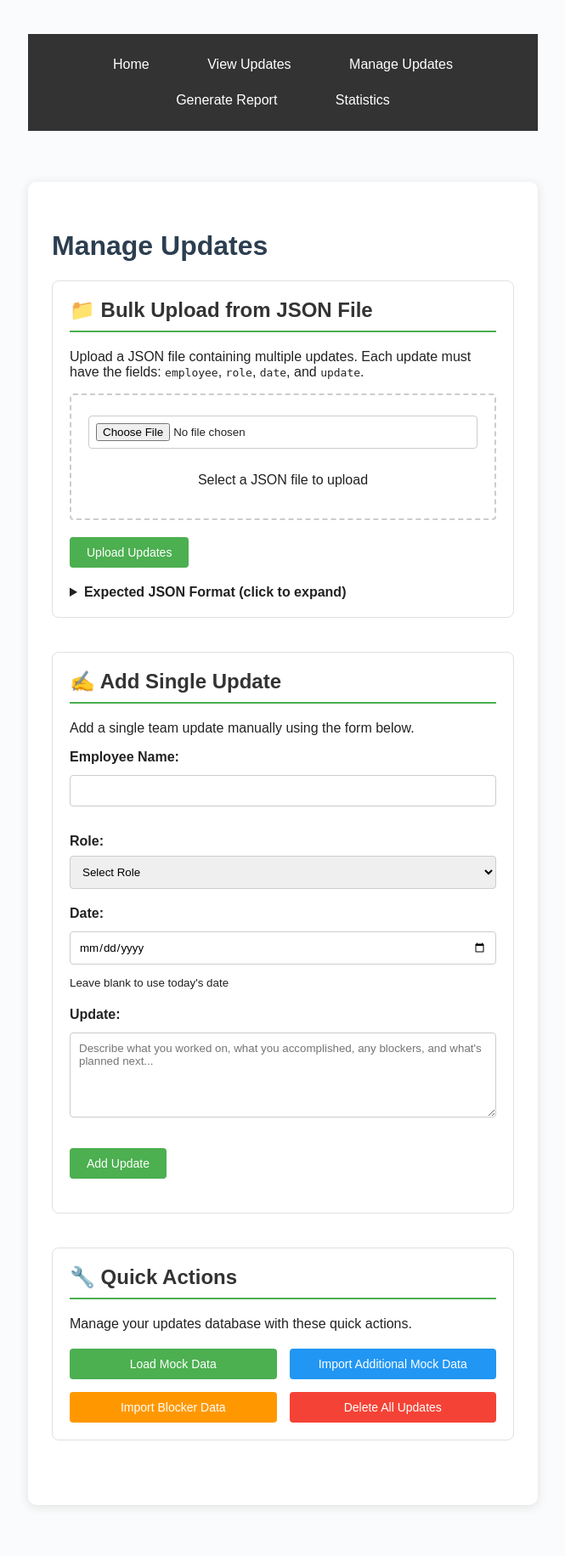
After one commit to z-tonozlieva/report-agent, a FastAPI app: template backend/templates/manage_updates.html in a window 1280 px wide. The commit adds this page. Shown: the whole page at 85% size, without its empty margins (307-972 px from the left). Run offline with FastAPI, Linux system fonts and the light colour scheme; the template is opened without the code that fills it, so the values that code supplies are empty.

```diff
--- a/backend/main.py
+++ b/backend/main.py
@@ -1,4 +1,4 @@
-from fastapi import FastAPI, Request, Form, Depends
+from fastapi import FastAPI, Request, Form, Depends, File, UploadFile
 from fastapi.responses import HTMLResponse, RedirectResponse
 from fastapi.templating import Jinja2Templates
 from fastapi.staticfiles import StaticFiles
@@ -10,6 +10,7 @@ from datetime import datetime
 import uvicorn
 import os
 import logging
+import json
 
 # Configure logging
 logging.basicConfig(level=logging.INFO)
@@ -90,6 +91,10 @@ def updates_page(request: Request, db: Session = Depends(get_db)):
     updates = db.query(UpdateDB).order_by(UpdateDB.id.desc()).all()
     return templates.TemplateResponse("updates.html", {"request": request, "updates": updates})
 
+@app.get("/manage_updates", response_class=HTMLResponse)
+def manage_updates_page(request: Request):
+    return templates.TemplateResponse("manage_updates.html", {"request": request})
+
 @app.get("/generate_report", response_class=HTMLResponse)
 def generate_report_form(request: Request):
     return templates.TemplateResponse("report_form.html", {"request": request})
@@ -100,6 +105,7 @@ def generate_report(
     start_date: str = Form(...),
     end_date: str = Form(...),
     report_type: str = Form("weekly"),
+    custom_prompt: Optional[str] = Form(None),
     db: Session = Depends(get_db)
 ):
     # Lazy import to avoid startup delays
@@ -114,7 +120,7 @@ def generate_report(
     for u in updates:
         tool.add_update(Update(employee=str(u.employee), role=str(u.role), date=str(u.date), update=str(u.update)))
 
-    report = tool.generate_report(report_type=report_type)
+    report = tool.generate_report(report_type=report_type, custom_prompt=custom_prompt.strip() if custom_prompt else None)
     return templates.TemplateResponse("report.html", {
         "request": request,
         "report": report,
@@ -138,7 +144,76 @@ def submit_update(
     db_update = UpdateDB(employee=employee, role=role, date=date, update=update)
     db.add(db_update)
     db.commit()
-    return RedirectResponse("/updates", status_code=303)
+    return RedirectResponse("/manage_updates", status_code=303)
+
+@app.post("/bulk_upload", response_class=HTMLResponse)
+async def bulk_upload(
+    request: Request,
+    file: UploadFile = File(...),
+    db: Session = Depends(get_db)
+):
+    try:
+        # Read the uploaded file
+        contents = await file.read()
+
+        # Parse JSON
+        try:
+            updates_data = json.loads(contents)
+        except json.JSONDecodeError:
+            return templates.TemplateResponse("manage_updates.html", {
+                "request": request,
+                "error": "Invalid JSON file. Please check the file format."
+            })
+
+        # Validate that it's a list
+        if not isinstance(updates_data, list):
+            return templates.TemplateResponse("manage_updates.html", {
+                "request": request,
+                "error": "JSON file must contain an array of update objects."
+            })
+
+        # Validate each update has required fields
+        required_fields = ["employee", "role", "date", "update"]
+        added_count = 0
+
+        for i, update_data in enumerate(updates_data):
+            if not isinstance(update_data, dict):
+                return templates.TemplateResponse("manage_updates.html", {
+                    "request": request,
+                    "error": f"Invalid update format at index {i}. Each update must be an object."
+                })
+
+            # Check required fields
+            missing_fields = [field for field in required_fields if field not in update_data]
+            if missing_fields:
+                return templates.TemplateResponse("manage_updates.html", {
+                    "request": request,
+                    "error": f"Missing required fields at index {i}: {', '.join(missing_fields)}"
+                })
+
+            # Add to database
+            db_update = UpdateDB(
+                employee=str(update_data["employee"]),
+                role=str(update_data["role"]),
+                date=str(update_data["date"]),
+                update=str(update_data["update"])
+            )
+            db.add(db_update)
+            added_count += 1
+
+        db.commit()
+
+        return templates.TemplateResponse("manage_updates.html", {
+            "request": request,
+            "success": f"Successfully added {added_count} updates from {file.filename}"
+        })
+
+    except Exception as e:
+        logger.error(f"Error processing bulk upload: {str(e)}")
+        return templates.TemplateResponse("manage_updates.html", {
+            "request": request,
+            "error": f"Error processing file: {str(e)}"
+        })
 
 @app.post("/ask", response_class=HTMLResponse)
 def ask(request: Request, question: str = Form(...), db: Session = Depends(get_db)):
--- /dev/null
+++ b/backend/templates/manage_updates.html
@@ -0,0 +1,230 @@
+<!DOCTYPE html>
+<html>
+<head>
+    <title>Manage Updates</title>
+    <link rel="stylesheet" href="/static/style.css">
+    <style>
+        .manage-container {
+            max-width: 800px;
+            margin: 60px auto;
+            background: #fff;
+            border-radius: 10px;
+            box-shadow: 0 2px 12px #e0e0e0;
+            padding: 36px 28px;
+        }
+        .section {
+            margin-bottom: 40px;
+            padding: 20px;
+            border: 1px solid #e0e0e0;
+            border-radius: 8px;
+        }
+        .section h2 {
+            margin-top: 0;
+            color: #333;
+            border-bottom: 2px solid #4CAF50;
+            padding-bottom: 10px;
+        }
+        .form-group {
+            margin-bottom: 20px;
+        }
+        .form-group label {
+            display: block;
+            margin-bottom: 8px;
+            font-weight: bold;
+        }
+        .form-group input,
+        .form-group textarea,
+        .form-group select {
+            width: 100%;
+            padding: 10px;
+            border: 1px solid #ccc;
+            border-radius: 4px;
+            font-family: inherit;
+        }
+        .form-group textarea {
+            resize: vertical;
+            min-height: 100px;
+        }
+        .btn {
+            background-color: #4CAF50;
+            color: white;
+            padding: 10px 20px;
+            border: none;
+            border-radius: 4px;
+            cursor: pointer;
+            font-size: 14px;
+        }
+        .btn:hover {
+            background-color: #45a049;
+        }
+        .file-upload {
+            border: 2px dashed #ccc;
+            padding: 20px;
+            text-align: center;
+            border-radius: 4px;
+            margin-bottom: 20px;
+        }
+        .alert {
+            padding: 15px;
+            margin-bottom: 20px;
+            border-radius: 4px;
+        }
+        .alert-success {
+            background-color: #dff0d8;
+            border: 1px solid #d6e9c6;
+            color: #3c763d;
+        }
+        .alert-error {
+            background-color: #f2dede;
+            border: 1px solid #ebccd1;
+            color: #a94442;
+        }
+        .json-example {
+            background-color: #f8f8f8;
+            border: 1px solid #ddd;
+            padding: 15px;
+            border-radius: 4px;
+            font-family: monospace;
+            white-space: pre-wrap;
+            font-size: 12px;
+            margin-top: 10px;
+        }
+        nav {
+            background-color: #333;
+            padding: 15px 0;
+            margin-bottom: 30px;
+            text-align: center;
+        }
+        nav a {
+            color: white;
+            text-decoration: none;
+            padding: 12px 24px;
+            margin: 0 8px;
+            border-radius: 6px;
+            transition: background-color 0.3s;
+            display: inline-block;
+        }
+        nav a:hover {
+            background-color: #555;
+        }
+    </style>
+</head>
+<body>
+    <nav>
+        <a href="/">Home</a>
+        <a href="/updates">View Updates</a>
+        <a href="/manage_updates">Manage Updates</a>
+        <a href="/generate_report">Generate Report</a>
+        <a href="/stats">Statistics</a>
+    </nav>
+
+    <div class="manage-container">
+        <h1>Manage Updates</h1>
+
+        <!-- Success/Error Messages -->
+        {% if success %}
+        <div class="alert alert-success">
+            {{ success }}
+        </div>
+        {% endif %}
+
+        {% if error %}
+        <div class="alert alert-error">
+            {{ error }}
+        </div>
+        {% endif %}
+
+        <!-- Bulk Upload Section -->
+        <div class="section">
+            <h2>📁 Bulk Upload from JSON File</h2>
+            <p>Upload a JSON file containing multiple updates. Each update must have the fields: <code>employee</code>, <code>role</code>, <code>date</code>, and <code>update</code>.</p>
+
+            <form action="/bulk_upload" method="post" enctype="multipart/form-data">
+                <div class="file-upload">
+                    <input type="file" name="file" accept=".json" required>
+                    <p>Select a JSON file to upload</p>
+                </div>
+                <button type="submit" class="btn">Upload Updates</button>
+            </form>
+
+            <details style="margin-top: 20px;">
+                <summary><strong>Expected JSON Format (click to expand)</strong></summary>
+                <div class="json-example">[
+    {
+        "employee": "Sarah Chen",
+        "role": "Frontend Developer",
+        "date": "2025-01-15",
+        "update": "Completed the new user authentication flow..."
+    },
+    {
+        "employee": "Mike Rodriguez",
+        "role": "Backend Developer",
+        "date": "2025-01-15",
+        "update": "Finished the API endpoints for user management..."
+    }
+]</div>
+            </details>
+        </div>
+
+        <!-- Single Update Form Section -->
+        <div class="section">
+            <h2>✍️ Add Single Update</h2>
+            <p>Add a single team update manually using the form below.</p>
+
+            <form action="/submit_update" method="post">
+                <div class="form-group">
+                    <label for="employee">Employee Name:</label>
+                    <input type="text" id="employee" name="employee" required>
+                </div>
+
+                <div class="form-group">
+                    <label for="role">Role:</label>
+                    <select id="role" name="role" required>
+                        <option value="">Select Role</option>
+                        <option value="Frontend Developer">Frontend Developer</option>
+                        <option value="Backend Developer">Backend Developer</option>
+                        <option value="Full Stack Developer">Full Stack Developer</option>
+                        <option value="Product Manager">Product Manager</option>
+                        <option value="DevOps Engineer">DevOps Engineer</option>
+                        <option value="QA Engineer">QA Engineer</option>
+                        <option value="UX Designer">UX Designer</option>
+                        <option value="UI Designer">UI Designer</option>
+                        <option value="Marketing Manager">Marketing Manager</option>
+                        <option value="Senior Developer">Senior Developer</option>
+                        <option value="Tech Lead">Tech Lead</option>
+                        <option value="Engineering Manager">Engineering Manager</option>
+                    </select>
+                </div>
+
+                <div class="form-group">
+                    <label for="date">Date:</label>
+                    <input type="date" id="date" name="date">
+                    <small>Leave blank to use today's date</small>
+                </div>
+
+                <div class="form-group">
+                    <label for="update">Update:</label>
+                    <textarea id="update" name="update" placeholder="Describe what you worked on, what you accomplished, any blockers, and what's planned next..." required></textarea>
+                </div>
+
+                <button type="submit" class="btn">Add Update</button>
+            </form>
+        </div>
+
+        <!-- Quick Actions -->
+        <div class="section">
+            <h2>🔧 Quick Actions</h2>
+            <p>Manage your updates database with these quick actions.</p>
+
+            <div style="display: flex; flex-wrap: wrap; gap: 15px; margin-top: 20px;">
+                <a href="/load_mock_data" class="btn" style="text-decoration: none; flex: 1; min-width: 150px; text-align: center;">Load Mock Data</a>
+                <a href="/import_additional_mock_data" class="btn" style="text-decoration: none; background-color: #2196F3; flex: 1; min-width: 150px; text-align: center;">Import Additional Mock Data</a>
+            </div>
+            <div style="display: flex; flex-wrap: wrap; gap: 15px; margin-top: 15px;">
+                <a href="/import_mock_updates_with_blockers" class="btn" style="text-decoration: none; background-color: #FF9800; flex: 1; min-width: 150px; text-align: center;">Import Blocker Data</a>
+                <a href="/delete_all_updates" class="btn" style="background-color: #f44336; text-decoration: none; flex: 1; min-width: 150px; text-align: center;" onclick="return confirm('Are you sure you want to delete all updates? This cannot be undone.')">Delete All Updates</a>
+            </div>
+        </div>
+    </div>
+</body>
+</html>
--- /dev/null
+++ b/requirements-dev.txt
@@ -0,0 +1,5 @@
+# Development requirements (includes all production requirements plus dev tools)
+-r requirements.txt
+
+# Local development only
+python-dotenv>=1.0.0
```
Also changed, not shown: backend/config.py (+23 -1 lines), backend/free_llm_providers.py (+2 -5 lines), backend/reporting_tool.py (+38 -23 lines), backend/templates/landing.html (+44 -6 lines), backend/templates/report_form.html (+12 -0 lines), backend/templates/updates.html (+56 -20 lines), 1 other file.
